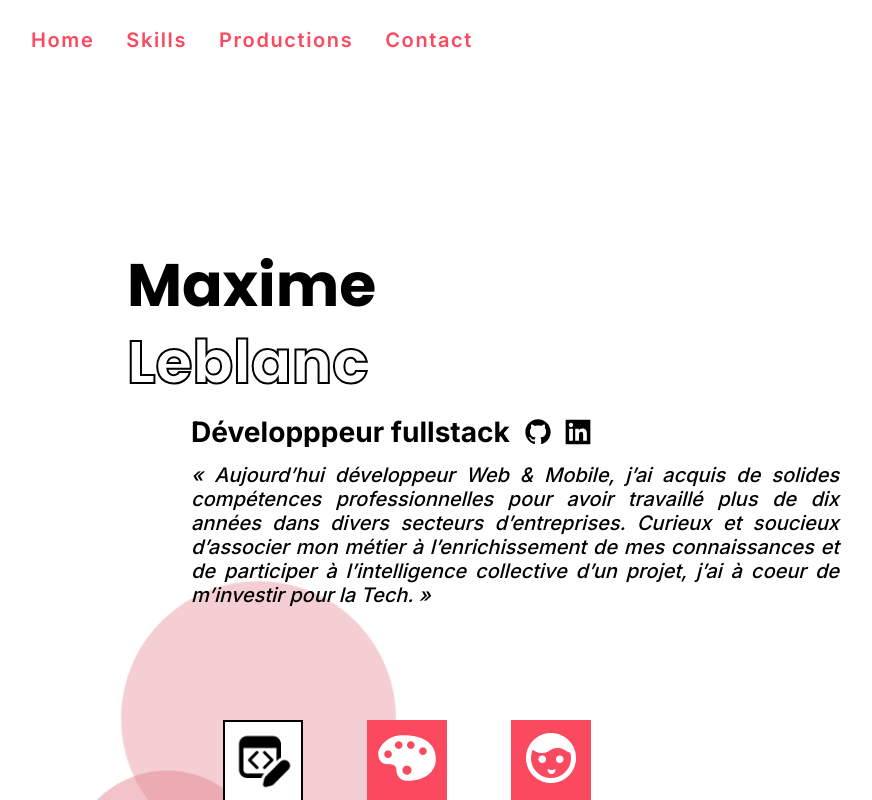
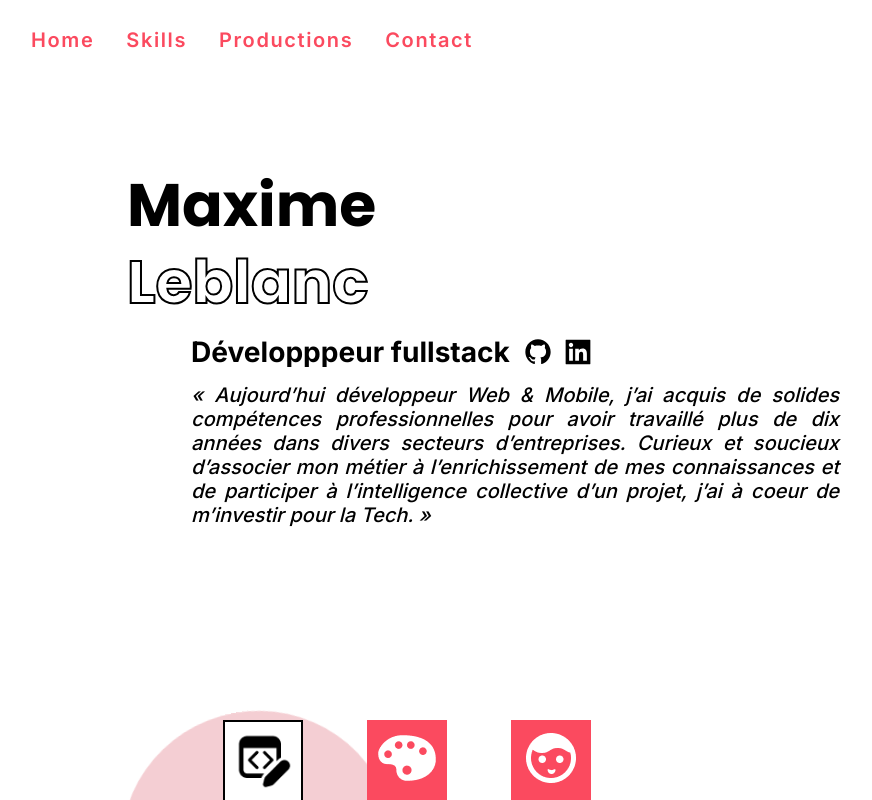
Before and after one commit to MaxLeblc/portfolioFront, a Next.js app: page / in a window 1280 px wide. Shown: the whole page, without its empty margins (33-905 px from the left). Built offline with nearby package versions, Linux system fonts and the light colour scheme.

Commit message:
mainLeft resp

```diff
--- a/components/Home.js
+++ b/components/Home.js
@@ -10,7 +10,9 @@ import { useEffect, useState } from 'react'
 
 function Home() {
   const [componentChoice, setComponentChoice] = useState('home')
+  console.log("🚀 ~ file: Home.js:13 ~ Home ~ componentChoice", componentChoice)
   const [isMobile, setIsMobile] = useState(false)
+  console.log("🚀 ~ file: Home.js:15 ~ Home ~ isMobile", isMobile)
 
   useEffect(() => {
     window.innerWidth < 768 ? setIsMobile(true) : setIsMobile(false)
@@ -19,6 +21,12 @@ function Home() {
       window.innerWidth < 768 ? setIsMobile(true) : setIsMobile(false)
     })
   }, [])
+
+  useEffect(() => {
+      if (componentChoice != 'home' && window.innerWidth < 1720) {
+        document.getElementById("mainLeft").style.display = "none"
+      }
+  }, [componentChoice])
 
   const navBar = () => {
     if (!isMobile) {
@@ -33,11 +41,12 @@ function Home() {
     }
   }
 
+
   return (
     <div className={styles.view}>
       <div className={styles.circle} />
       {navBar()}
-      <div className={styles.mainLeft}>
+      <div className={styles.mainLeft} id='mainLeft'>
         <div className={styles.description}>
           <h2>Maxime</h2>
           <h2>Leblanc</h2>
--- a/styles/Bubble.module.scss
+++ b/styles/Bubble.module.scss
@@ -26,7 +26,7 @@
         list-style: none;
         width: 20px;
         height: 20px;
-        background: #e4838e83;
+        background: #eab8bc83;
         border-radius: 50%;
         animation: animate 19s linear infinite;
         cursor: crosshair;
@@ -117,9 +117,24 @@
     }
 }
 
+@media all and (max-height: 1024px) {
+    @keyframes animate {
+        0% {
+            transform: translateY(0) rotate(0deg);
+            opacity: 1;
+        }
+
+        100% {
+            transform: translateY(-650px) rotate(720deg);
+            opacity: 0;
+        }
+    }
+}
+
 @media all and (min-width: 768px) and (max-width: 1720px) {
     .view>li {
         cursor: none;
+        background: #e4838e83;
     }
 }
 
--- a/styles/Home.module.scss
+++ b/styles/Home.module.scss
@@ -475,9 +475,26 @@
 		margin-left: 0;
 		left: 50%;
 		transform: translateX(-50%);
+		padding: 0 2rem;
 	}
 
 	.mainRight {
 		left: 0%;
 	}
 }
+
+@media all and (max-height: 1024px) {
+
+	.mainLeft {
+		margin-top: 5rem;
+	}
+
+	.cursor:hover {
+		height: 18rem;
+
+		&> :nth-child(n+2) {
+			font-size: 55px;
+			margin-top: 5rem;
+		}
+	}
+}
--- a/styles/Skills.module.css
+++ b/styles/Skills.module.css
@@ -58,3 +58,11 @@
     width: 8rem;
     padding: 1rem 1rem 0 1rem;
 }
+
+@media all and (max-height: 1024px) {
+   .card {
+    margin: 0 0.5rem 0 0;
+    scale: .80;
+   }
+
+}
```
